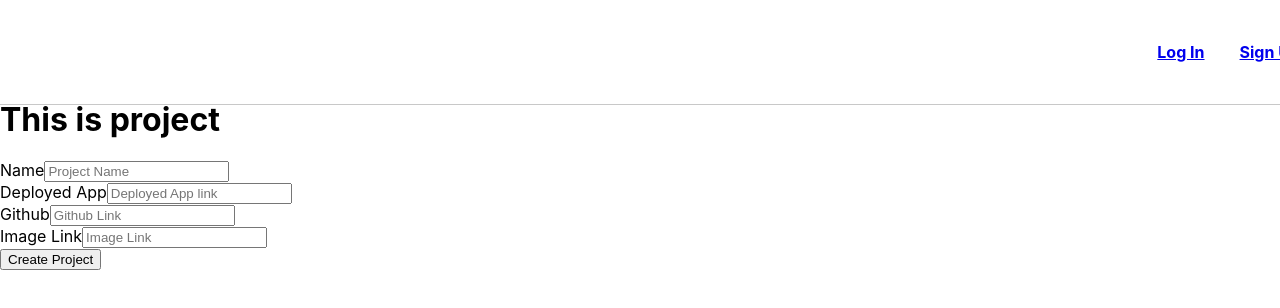
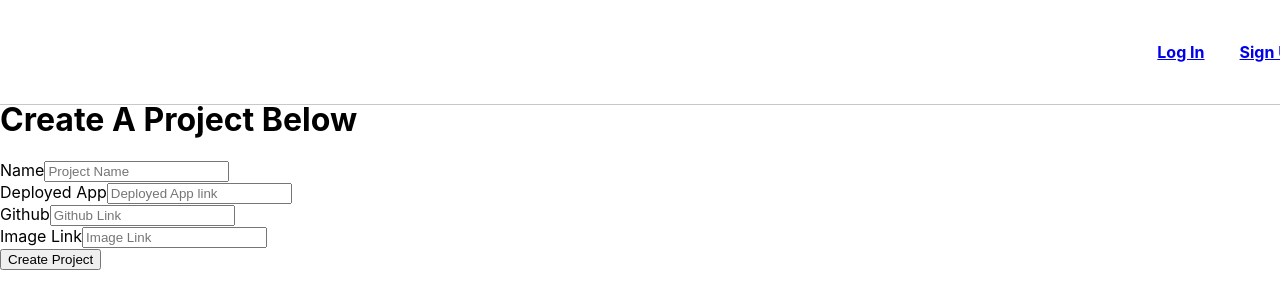
Before and after one commit to pablove123/project-place-back-end, a React (Vite) app: page /project in a window 1280 px wide. Shown: the top 308 px of the page. Built offline with nearby package versions, Linux system fonts and the light colour scheme; no server answers.

Commit message:
deployed app

```diff
--- a/src/App.tsx
+++ b/src/App.tsx
@@ -80,7 +80,7 @@ function App(): JSX.Element {
   //   return await projectService.addPhoto(photoData, id)
   // }
 
-  const handleAddProject = async (projectData:object, photo:string): Promise<void> => {
+  const handleAddProject = async (projectData:object): Promise<void> => {
     const newProject = await projectService.create(projectData)
     // if(photo){
     //   newProject.photo = await projectPhotoHelper(photo, newProject.profileId)
--- a/src/components/AddProject/AddProject.tsx
+++ b/src/components/AddProject/AddProject.tsx
@@ -32,7 +32,7 @@ const AddProject = (props:CreateProjectProps): JSX.Element => {
   return (
     <>
     <main className="addProject">
-      <h1>This is project</h1>
+      <h1>Create A Project Below</h1>
       <form onSubmit={handleSubmit}>
         <div>
           <label htmlFor="name">Name</label>
--- a/src/components/UpdateProject/UpdateProject.tsx
+++ b/src/components/UpdateProject/UpdateProject.tsx
@@ -14,7 +14,7 @@ const UpdateProject = (props:UpdateProjectProps) => {
   const [form, setForm] = useState(state)
   console.log("this is state in UpdateProject", form)
 
-  const handleChange = ({ target }):void => {
+  const handleChange = ({ target } :React.ChangeEvent<HTMLInputElement>):void => {
     setForm({ ...form, [target.name]: target.value })
   }
 
@@ -22,7 +22,7 @@ const UpdateProject = (props:UpdateProjectProps) => {
   //   setForm({ ...form, [evt.target.name]: evt.target.value })
   // }
 
-  const handleSubmit = (e):void => {
+  const handleSubmit = (e:React.MouseEvent<HTMLFormElement>):void => {
     e.preventDefault()
     props.handleUpdateProject(form)
   }
@@ -30,7 +30,7 @@ const UpdateProject = (props:UpdateProjectProps) => {
   return (
     <>
       <main className="addProject">
-      <h1>This is project</h1>
+      <h1>Update Your Project Below</h1>
       <form onSubmit={handleSubmit}>
         <div>
           <label htmlFor="name">Name</label>
@@ -68,7 +68,7 @@ const UpdateProject = (props:UpdateProjectProps) => {
           value={form.picture}
           placeholder="Image Link"/>
         </div>
-        <button type="submit">Create Project</button>
+        <button type="submit">Update Project</button>
       </form>
     </main>
     </>
```
Also changed, not shown: src/index.css (line endings or trailing spaces), 1 other file (tests, documents, lock files or other folders).
